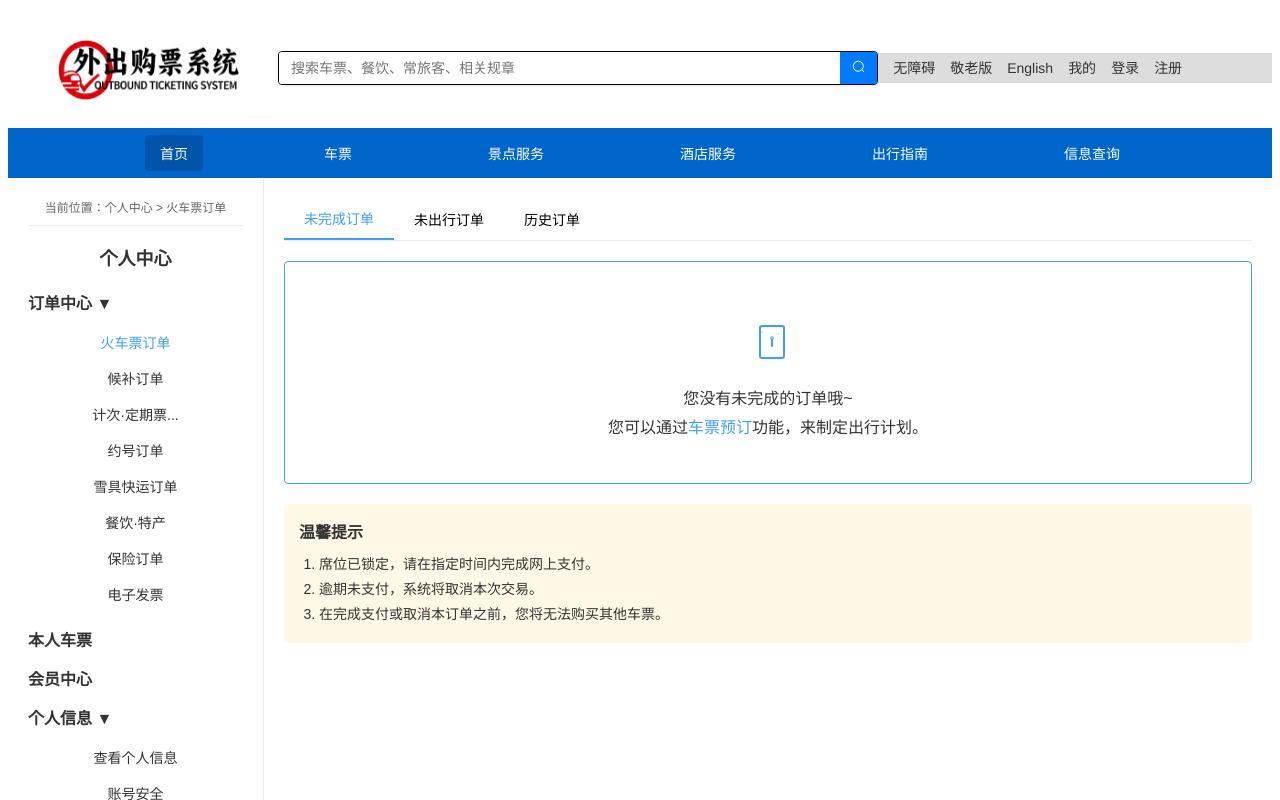
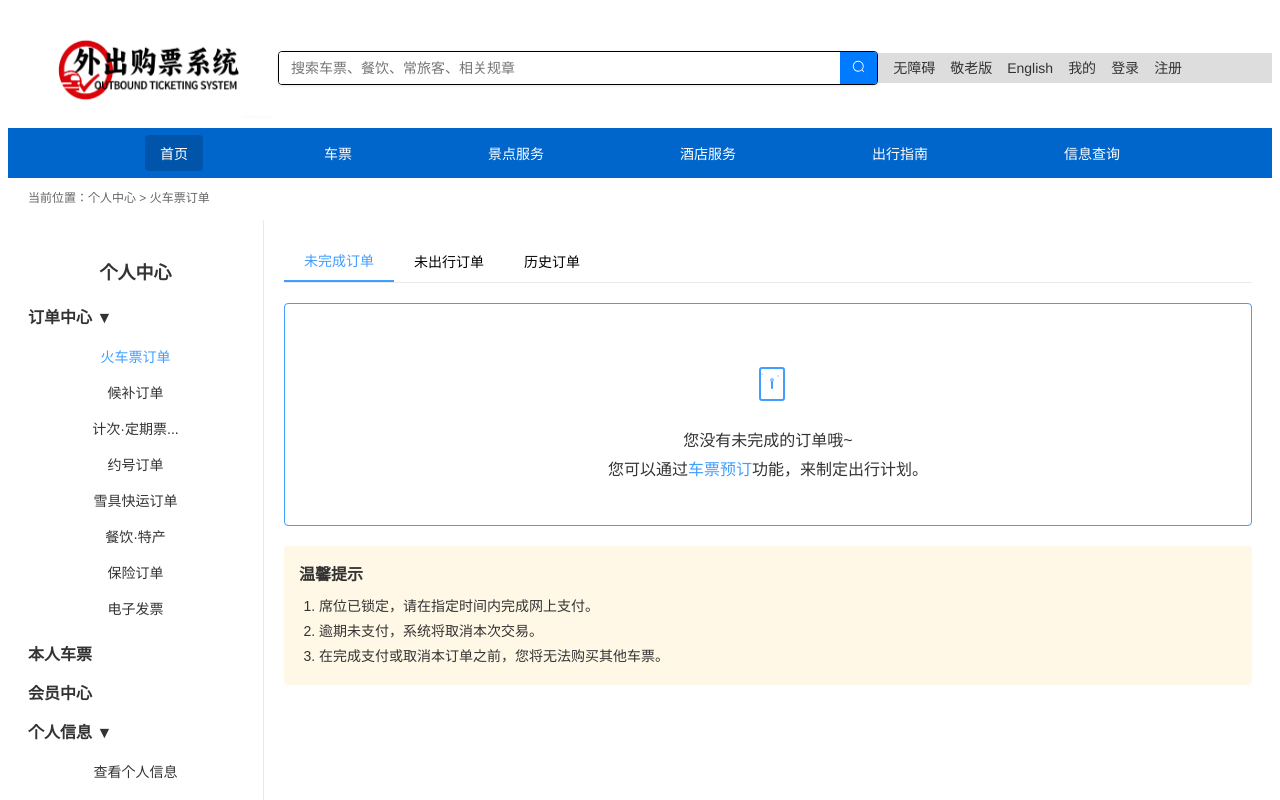
Before and after one commit to zheng0456/ticketing_system, a Vue app: page /order in a window 1280 px wide. Shown: the top 800 px of the page. Built offline with nearby package versions, Linux system fonts and the light colour scheme.

Commit message:
feat(order): 添加订单页面头部位置信息组件
- 新增 HeaderMessage 组件显示当前位置导航
- 将当前位置信息从 Message.vue 移至独立组件
- 在 OrderView.vue 中引入并使用 HeaderMessage 组件
- 调整样式确保组件布局一致性和美观性

```diff
--- /dev/null
+++ b/src/components/header/HeaderMessage.vue
@@ -0,0 +1,28 @@
+<template>
+  <div class="header-message">
+    <div class="current-location">当前位置：个人中心 &gt; 火车票订单</div>
+  </div>
+</template>
+
+<script>
+export default {
+  name: 'HeaderMessage'
+}
+</script>
+
+<style scoped>
+.header-message {
+  width: 100%;
+  padding: 10px 20px;
+  background-color: #ffffff;
+  display: flex;
+  justify-content: flex-start; /* 左对齐 */
+  align-items: center;
+}
+
+.current-location {
+  font-size: 12px;
+  color: #666;
+  padding-bottom: 5px;
+}
+</style>
--- a/src/components/order/Message.vue
+++ b/src/components/order/Message.vue
@@ -2,7 +2,6 @@
   <div class="container">
     <!-- 左侧导航栏 -->
     <aside class="sidebar">
-      <div class="current-location">当前位置：个人中心 &gt; 火车票订单</div>
       <h3>个人中心</h3>
       <div class="menu-group">
         <h4>订单中心 ▼</h4>
@@ -75,14 +74,6 @@ export default {
   padding: 20px;
 }
 
-.sidebar .current-location {
-  font-size: 12px;
-  color: #666;
-  margin-bottom: 15px;
-  padding-bottom: 10px;
-  border-bottom: 1px solid #f0f0f0;
-}
-
 .sidebar h3 {
   font-size: 18px;
   font-weight: bold;
--- a/src/views/OrderView.vue
+++ b/src/views/OrderView.vue
@@ -2,6 +2,7 @@
   <div class="home">
     <PageHeader />
     <HeaderNav />
+    <HeaderMessage />
     <div class="content-wrapper">
       <OrderMessage />
     </div>
@@ -11,6 +12,7 @@
 <script setup>
 import PageHeader from '@/components/index/Header.vue'
 import HeaderNav from '@/components/index/HeaderNav.vue'
+import HeaderMessage from '@/components/header/HeaderMessage.vue'
 import OrderMessage from '../components/order/Message.vue'
 </script>
 
```
